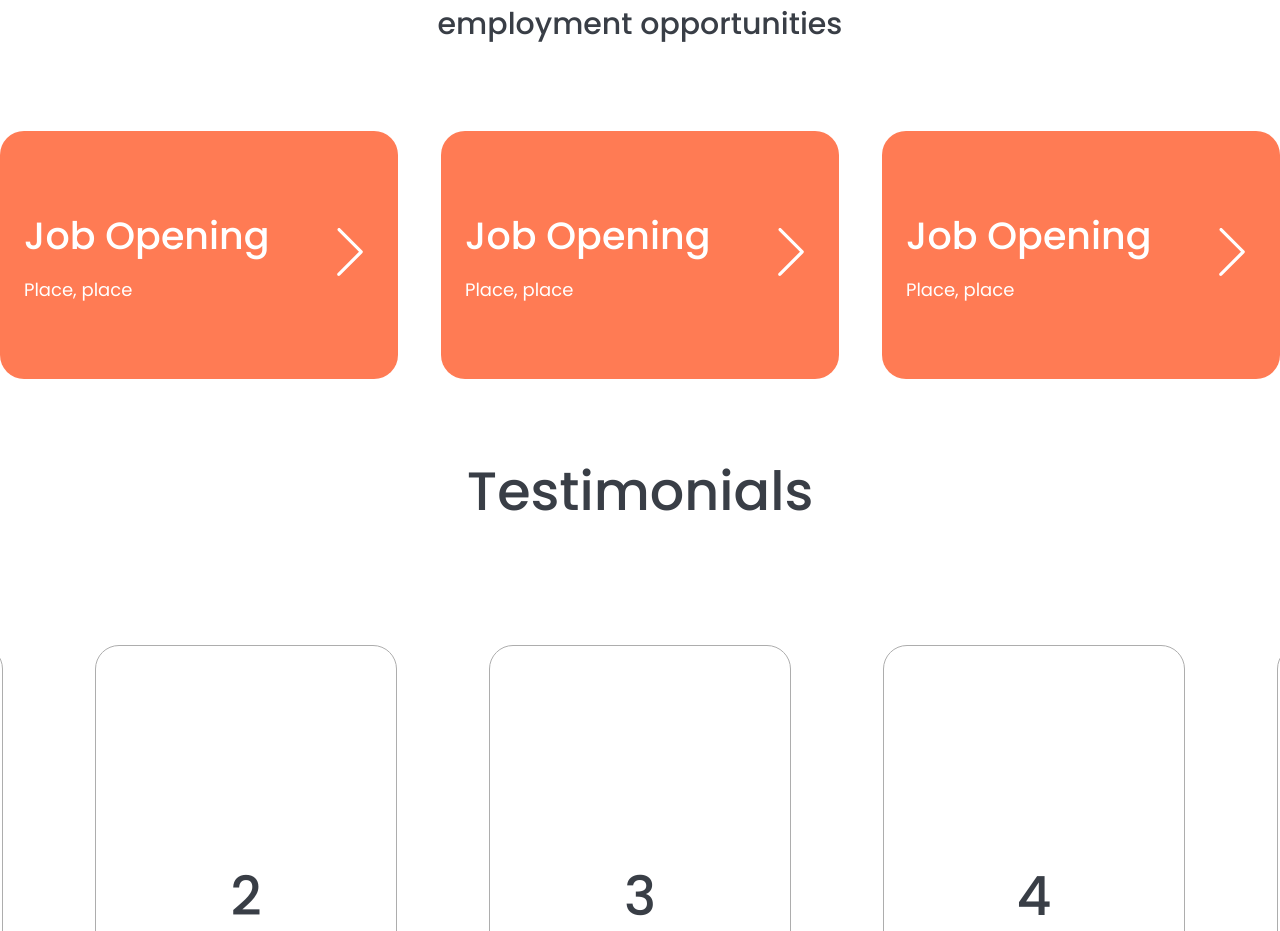
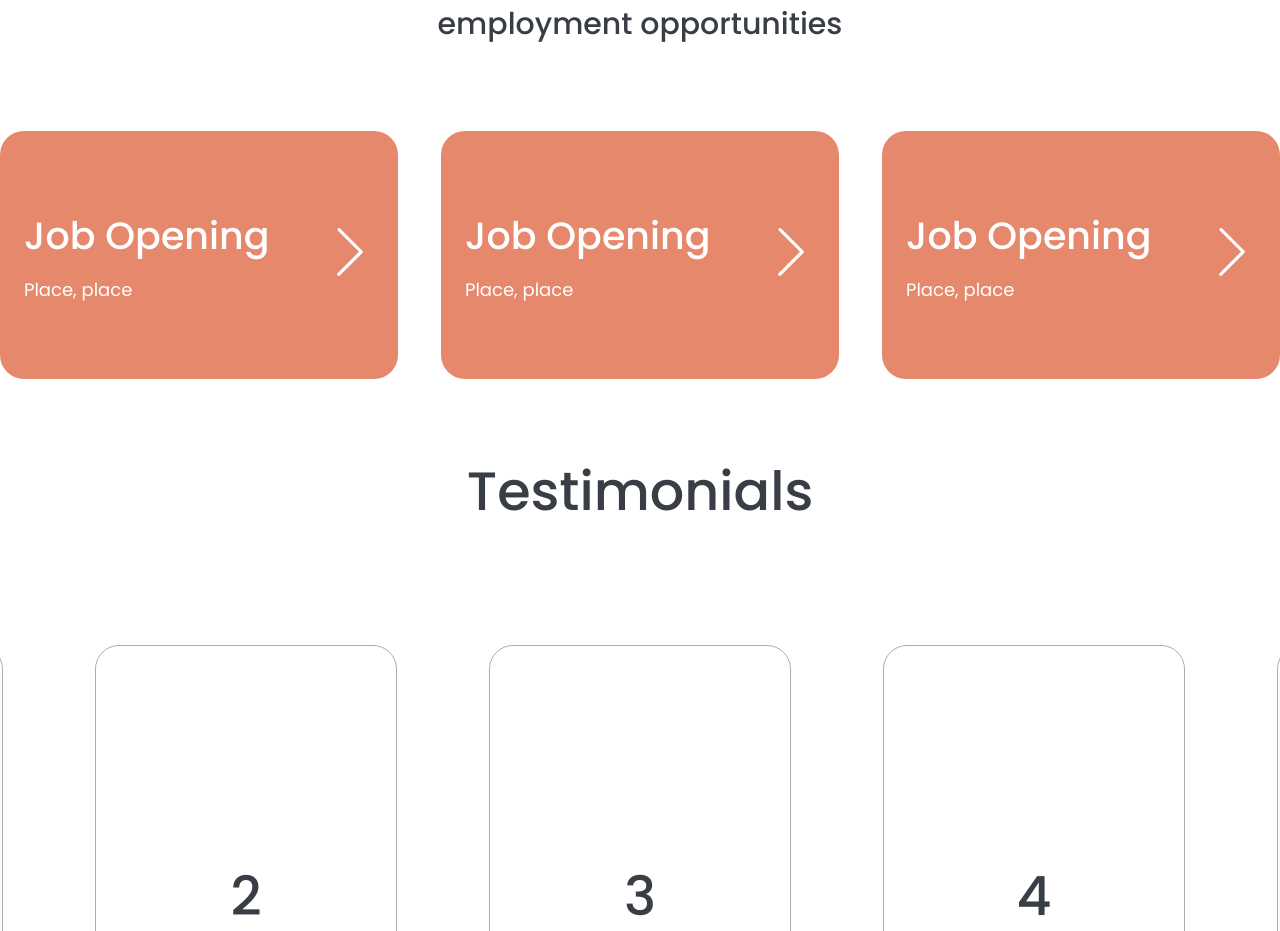
Before and after one commit to VanGits/job-app, a React (Create React App) app: page / in a window 1280 px wide. Shown: the part 2420-3351 px from the top of the page. Built offline with nearby package versions, Linux system fonts and the light colour scheme.

Commit message:
fixed color

```diff
--- a/src/styles/Openings.css
+++ b/src/styles/Openings.css
@@ -51,7 +51,7 @@
     align-items: center;
     justify-content: space-between;
 
-    background-color: #ff7b54;
+    background-color: #e6886c;
     max-width: 350px;
     width: 100%;
     height: 200px;
```
